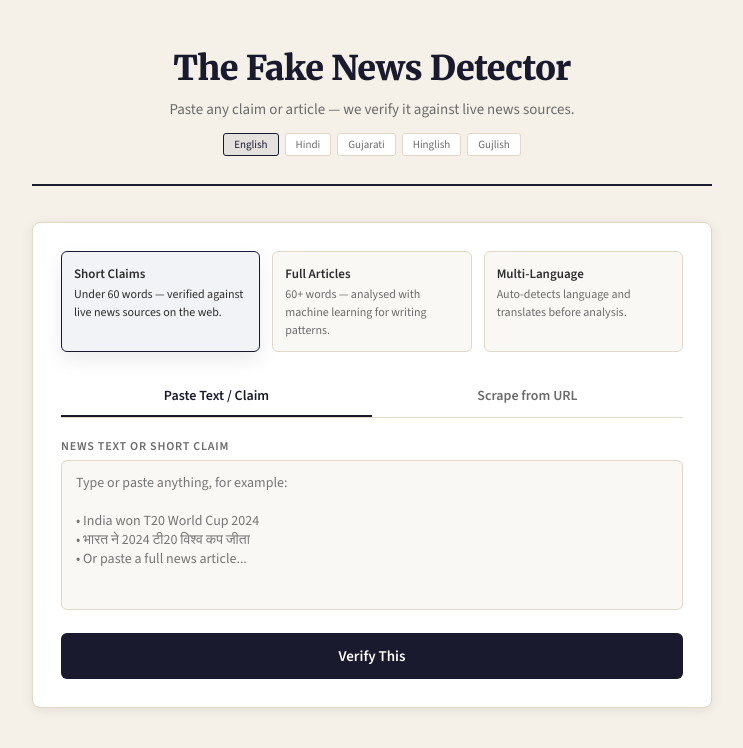
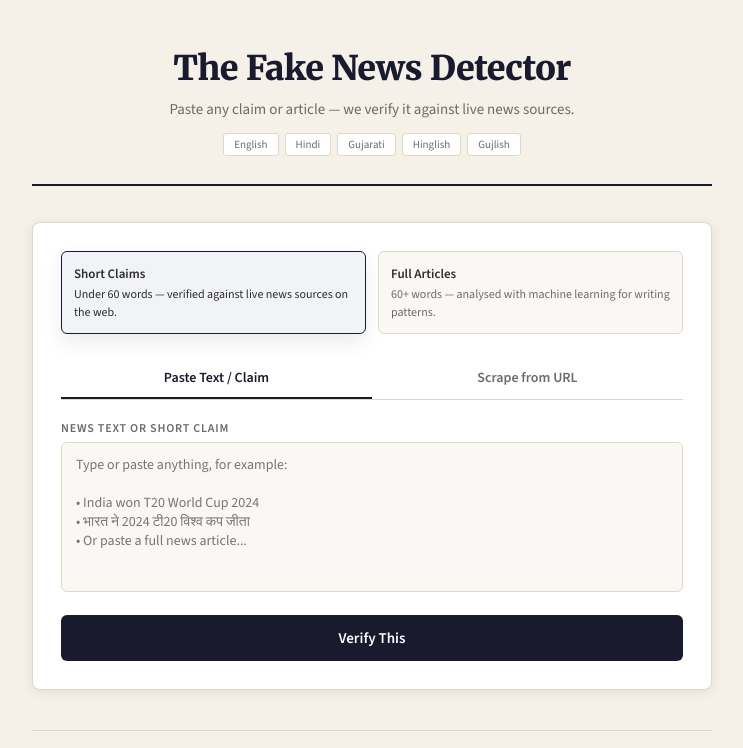
Before and after one commit to Ombhudhara/fake-new-detections, a Flask app: page / in a window 1280 px wide. Shown: the top 748 px of the page, without its empty margins (268-1011 px from the left). Run offline with Flask 3, Linux system fonts and the light colour scheme; parts of the project's set-up code (start-up, migrations or seed data) failed here and were passed over.

Commit message:
Remove Multi-Language mode and simplify UI to Short Claims / Full Articles only

```diff
--- a/frontend/templates/index.html
+++ b/frontend/templates/index.html
@@ -615,12 +615,12 @@
     <div class="header">
       <h1>The Fake News Detector</h1>
       <p class="subtitle">Paste any claim or article — we verify it against live news sources.</p>
-      <div class="lang-row" id="lang-row">
-        <span class="lang-tag active" onclick="selectLanguage(this)">English</span>
-        <span class="lang-tag" onclick="selectLanguage(this)">Hindi</span>
-        <span class="lang-tag" onclick="selectLanguage(this)">Gujarati</span>
-        <span class="lang-tag" onclick="selectLanguage(this)">Hinglish</span>
-        <span class="lang-tag" onclick="selectLanguage(this)">Gujlish</span>
+      <div class="lang-row">
+        <span class="lang-tag">English</span>
+        <span class="lang-tag">Hindi</span>
+        <span class="lang-tag">Gujarati</span>
+        <span class="lang-tag">Hinglish</span>
+        <span class="lang-tag">Gujlish</span>
       </div>
     </div>
 
@@ -635,13 +635,9 @@
           <strong>Full Articles</strong>
           60+ words — analysed with machine learning for writing patterns.
         </div>
-        <div class="how-box" data-mode="multilang" onclick="selectMode('multilang', this)">
-          <strong>Multi-Language</strong>
-          Auto-detects language and translates before analysis.
-        </div>
+
       </div>
 
-      <input type="hidden" name="analysis_mode" id="analysis_mode" value="short" />
       <div id="client-error" class="error-box" style="display:none;"></div>
 
       <div class="tabs">
@@ -797,7 +793,6 @@
     }
 
     function selectMode(mode, el) {
-      document.getElementById('analysis_mode').value = mode;
       document.querySelectorAll('.how-box[data-mode]').forEach(function (box) {
         box.classList.toggle('active', box === el);
       });
@@ -816,16 +811,9 @@
       err.textContent = '';
     }
 
-    function selectLanguage(el) {
-      // Selecting a language implies using Multi-Language mode
-      selectMode('multilang', document.querySelector('.how-box[data-mode="multilang"]'));
-      document.querySelectorAll('.lang-tag').forEach(function (tag) {
-        tag.classList.toggle('active', tag === el);
-      });
-    }
 
     document.getElementById('main-form').addEventListener('submit', function (evt) {
-      var mode = document.getElementById('analysis_mode').value;
+      var mode = document.querySelector('.how-box[data-mode].active').getAttribute('data-mode');
       var text = document.getElementById('news-input').value.trim();
       var activePanel = document.querySelector('.panel.active');
 
@@ -845,12 +833,6 @@
           return;
         }
 
-        // For non-multi-language modes, require basic English characters
-        if (mode !== 'multilang' && /[^\x00-\x7F]/.test(text)) {
-          evt.preventDefault();
-          setClientError('Please enter text in English, or select Multi-Language mode to use other languages.');
-          return;
-        }
       }
 
       clearClientError();
```
